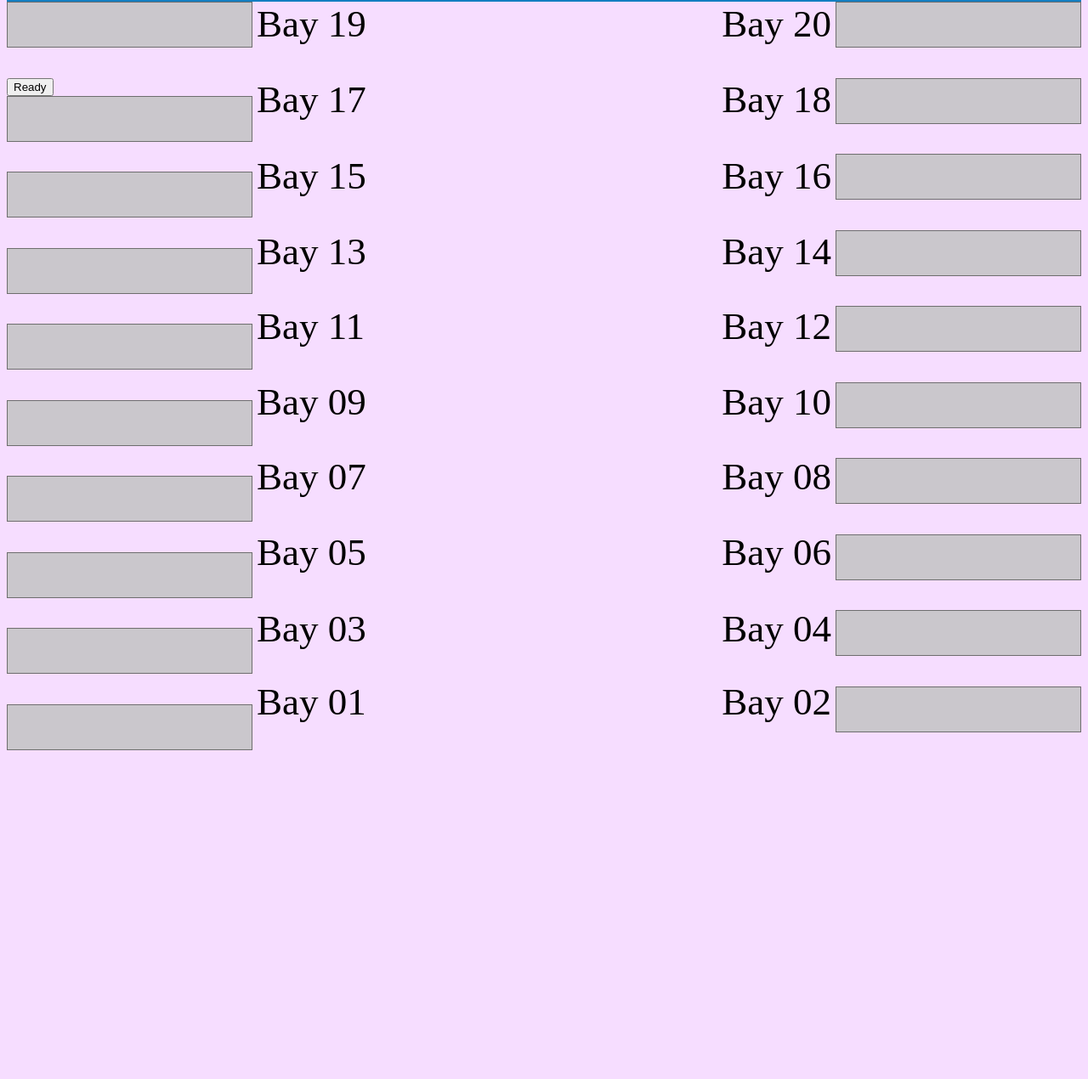
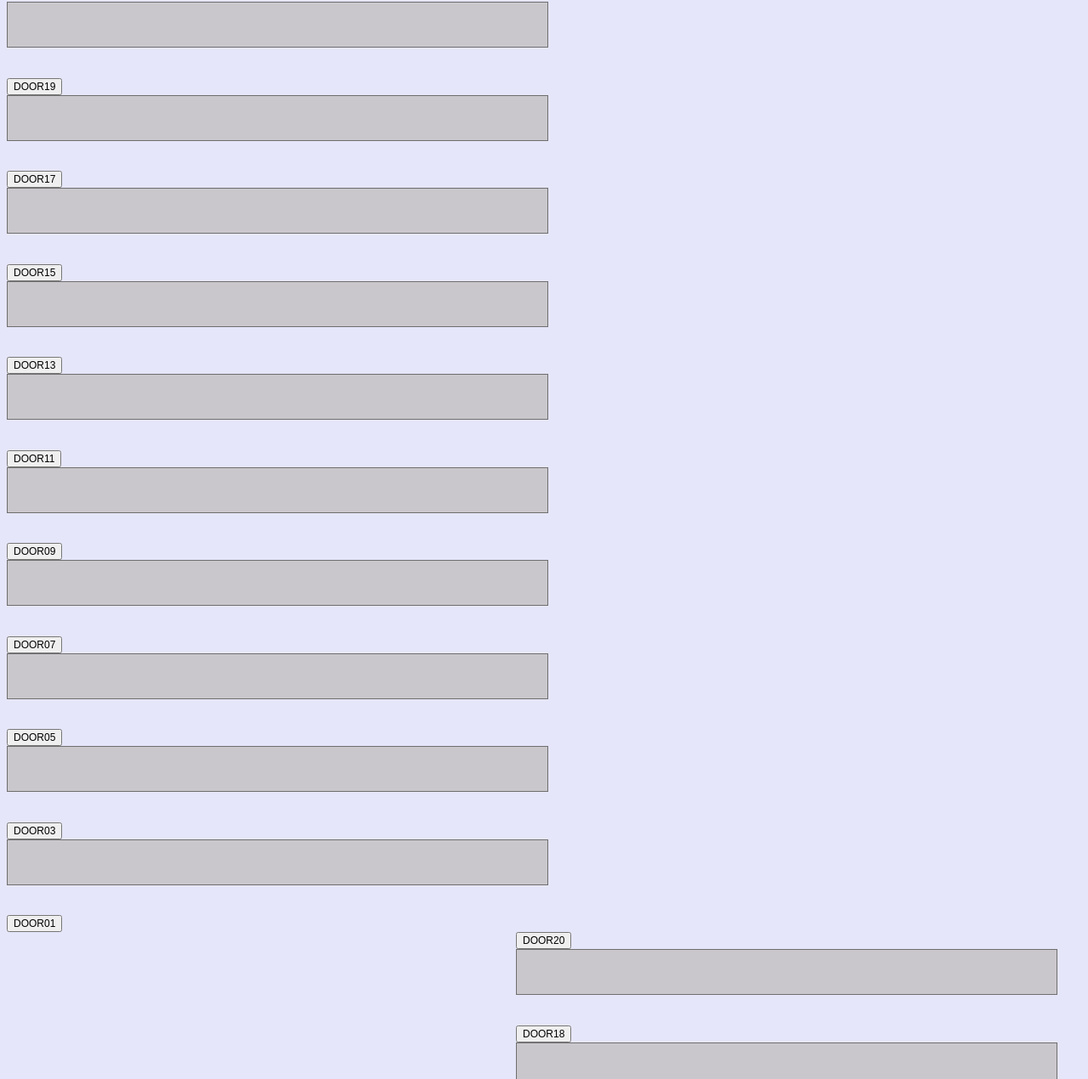
Before and after one commit to hatface13/GIT, a plain HTML site: page WHDB v2.2/index.html in a window 1280 px wide. Shown: the part 71-1341 px from the top of the page at 85% size. Before the commit the page ends 989 px from the top, so only its background shows below. Drawn offline with Linux system fonts and the light colour scheme.

Commit message:
Better layout, slimmer code, working JS

```diff
--- a/WHDB v2.2/index.html
+++ b/WHDB v2.2/index.html
@@ -12,256 +12,111 @@
     </div>
 
     <div class="left">
-      <div class="textbox">
+
         <form>
-          <div>
-            <input type="text" size="10" id="Text19"
-    				Style="background-color: #cac7cc;
-    					 height: 50px;
-    					 font-size: 40px;
-    					 border: solid 1px #6e6e6e;
-    					 vertical-align:45px;color:white;">
-        </div>
-        <button id="bt19" class="button">Ready</button>
-        <div>
-          <input type="text" size="10" id="Text17"
-            Style="background-color: #cac7cc;
-              height: 50px;
-              font-size: 40px;
-              border: solid 1px #6e6e6e;
-              vertical-align:45px;color:white"\>
+        <div class = "tbc">
+            <input type="text" size="25" id="tb19" class="textbox">
+            <input type="button" class="button" value="DOOR19" onclick="colorchange('tb19')">
         </div>
         <div>
-          <input type="text" size="10" id="Text15"
-            Style="background-color: #cac7cc;
-              height: 50px;
-              font-size: 40px;
-              border: solid 1px #6e6e6e;
-              vertical-align:45px;color:white">
+            <input type="text" class="textbox" size="25" id="tb17">
+            <input type="button" class="button" value="DOOR17" onclick="colorchange('tb17')">
         </div>
         <div>
-          <input type="text" size="10" id="Text13"
-            Style="background-color: #cac7cc;
-              height: 50px;
-              font-size: 40px;
-              border: solid 1px #6e6e6e;
-              vertical-align:45px;color:white">
+            <input type="text" size="25" id="tb15" class="textbox">
+            <input type="button" class="button" value="DOOR15" onclick="colorchange('tb15')">
         </div>
         <div>
-          <input type="text" size="10" id="Text11"
-            Style="background-color: #cac7cc;
-              height: 50px;
-              font-size: 40px;
-              border: solid 1px #6e6e6e;
-              vertical-align:45px;color:white">
+            <input type="text" size="25" id="tb13" class="textbox">
+            <input type="button" class="button" value="DOOR13" onclick="colorchange('tb13')">
         </div>
         <div>
-          <input type="text" size="10" id="Text09"
-            Style="background-color: #cac7cc;
-              height: 50px;
-              font-size: 40px;
-              border: solid 1px #6e6e6e;
-              vertical-align:45px;color:white">
+            <input type="text" size="25" id="tb11" class="textbox">
+            <input type="button" class="button" value="DOOR11" onclick="colorchange('tb11')">
         </div>
         <div>
-          <input type="text" size="10" id="Text07"
-            Style="background-color: #cac7cc;
-              height: 50px;
-              font-size: 40px;
-              border: solid 1px #6e6e6e;
-              vertical-align:45px;color:white">
+            <input type="text" size="25" id="tb09" class="textbox">
+            <input type="button" class="button" value="DOOR09" onclick="colorchange('tb09')">
         </div>
         <div>
-          <input type="text" size="10" id="Text05"
-            Style="background-color: #cac7cc;
-              height: 50px;
-              font-size: 40px;
-              border: solid 1px #6e6e6e;
-              vertical-align:45px;color:white">
+            <input type="text" size="25" id="tb07" class="textbox">
+            <input type="button" class="button" value="DOOR07" onclick="colorchange('tb07')">
         </div>
         <div>
-          <input type="text" size="10" id="Text03"
-            Style="background-color: #cac7cc;
-              height: 50px;
-              font-size: 40px;
-              border: solid 1px #6e6e6e;
-              vertical-align:45px;color:white">
+            <input type="text" size="25" id="tb05" class="textbox">
+            <input type="button" class="button" value="DOOR05" onclick="colorchange('tb05')">
         </div>
         <div>
-          <input type="text" size="10" id="Text01"
-            Style="background-color: #cac7cc;
-              height: 50px;
-              font-size: 40px;
-              border: solid 1px #6e6e6e;
-              vertical-align:45px;color:white">
+            <input type="text" size="25" id="tb03" class="textbox">
+            <input type="button" class="button" value="DOOR03" onclick="colorchange('tb03')">
+        </div>
+        <div>
+            <input type="text" size="25" id="tb01" class="textbox">
+            <input type="button" class="button" value="DOOR01" onclick="colorchange('tb01')">
         </div>
       </form>
     </div>
-  </div>
 
     <div class="right">
         <form>
-          <div>
-            <input type="text" size="10" id="Text20"
-            Style="background-color: #cac7cc;
-               height: 50px;
-               font-size: 40px;
-               border: solid 1px #6e6e6e;
-               vertical-align:45px;color:white">
+        <div>
+            <input type="button" class="button" value="DOOR20" onclick="colorchange('tb20')">
+            <input type="text" size="25" id="tb20" class="textbox">
         </div>
         <div>
-          <input type="text" size="10" id="Text18"
-            Style="background-color: #cac7cc;
-              height: 50px;
-              font-size: 40px;
-              border: solid 1px #6e6e6e;
-              vertical-align:45px;color:white">
+            <input type="button" class="button" value="DOOR18" onclick="colorchange('tb18')">
+            <input type="text" size="25" id="tb18" class="textbox">
         </div>
         <div>
-          <input type="text" size="10" id="Text16"
-            Style="background-color: #cac7cc;
-              height: 50px;
-              font-size: 40px;
-              border: solid 1px #6e6e6e;
-              vertical-align:45px;color:white">
+            <input type="button" class="button" value="DOOR16" onclick="colorchange('tb16')">
+            <input type="text" size="25" id="tb16" class="textbox">
         </div>
         <div>
-          <input type="text" size="10" id="Text14"
-            Style="background-color: #cac7cc;
-              height: 50px;
-              font-size: 40px;
-              border: solid 1px #6e6e6e;
-              vertical-align:45px;color:white">
+            <input type="button" class="button" value="DOOR14" onclick="colorchange('tb14')">
+            <input type="text" size="25" id="tb14" class="textbox">
         </div>
         <div>
-          <input type="text" size="10" id="Text12"
-            Style="background-color: #cac7cc;
-              height: 50px;
-              font-size: 40px;
-              border: solid 1px #6e6e6e;
-              vertical-align:45px;color:white">
+            <input type="button" class="button" value="DOOR12" onclick="colorchange('tb12')">
+            <input type="text" size="25" id="tb12" class="textbox">
         </div>
         <div>
-          <input type="text" size="10" id="Text10"
-            Style="background-color: #cac7cc;
-              height: 50px;
-              font-size: 40px;
-              border: solid 1px #6e6e6e;
-              vertical-align:45px;color:white">
+            <input type="button" class="button" value="DOOR10" onclick="colorchange('tb10')">
+            <input type="text" size="25" id="tb10" class="textbox">
         </div>
         <div>
-          <input type="text" size="10" id="Text08"
-            Style="background-color: #cac7cc;
-              height: 50px;
-              font-size: 40px;
-              border: solid 1px #6e6e6e;
-              vertical-align:45px;color:white">
+            <input type="button" class="button" value="DOOR08" onclick="colorchange('tb08')">
+            <input type="text" size="25" id="tb08" class="textbox">
         </div>
         <div>
-          <input type="text" size="10" id="Text06"
-            Style="background-color: #cac7cc;
-              height: 50px;
-              font-size: 40px;
-              border: solid 1px #6e6e6e;
-              vertical-align:45px;color:white">
+            <input type="button" class="button" value="DOOR06" onclick="colorchange('tb06')">
+            <input type="text" size="25" id="tb06" class="textbox">
         </div>
         <div>
-          <input type="text" size="10" id="Text04"
-            Style="background-color: #cac7cc;
-              height: 50px;
-              font-size: 40px;
-              border: solid 1px #6e6e6e;
-              vertical-align:45px;color:white">
+            <input type="button" class="button" value="DOOR04" onclick="colorchange('tb04')">
+            <input type="text" size="25" id="tb04" class="textbox">
         </div>
         <div>
-          <input type="text" size="10" id="Text02"
-            Style="background-color: #cac7cc;
-              height: 50px;
-              font-size: 40px;
-              border: solid 1px #6e6e6e;
-              vertical-align:45px;color:white">
+            <input type="button" class="button" value="DOOR02" onclick="colorchange('tb02')">
+            <input type="text" size="25" id="tb02" class="textbox">
         </div>
       </form>
+
   </div>
 
-    <div class="leftlabels">
-      <div id="l19">
-        <label>Bay 19</label>
-      </div>
-      <div  id="l17">
-        <label>Bay 17</label>
-      </div>
-      <div  id="l15">
-        <label>Bay 15</label>
-      </div>
-      <div  id="l13">
-        <label>Bay 13</label>
-      </div>
-      <div id="l11">
-        <label>Bay 11</label>
-      </div>
-      <div id="l09">
-        <label>Bay 09</label>
-      </div>
-      <div id="l07">
-        <label>Bay 07</label>
-      </div>
-      <div id="l05">
-        <label>Bay 05</label>
-      </div>
-      <div id="l03">
-        <label>Bay 03</label>
-      </div>
-      <div id="l01">
-        <label>Bay 01</label>
-      </div>
-    </div>
-
-    <div class="rightlabels">
-      <div id="r20">
-        <label>Bay 20</label>
-      </div>
-      <div  id="r18">
-        <label>Bay 18</label>
-      </div>
-      <div  id="r16">
-        <label>Bay 16</label>
-      </div>
-      <div  id="r14">
-        <label>Bay 14</label>
-      </div>
-      <div id="r12">
-        <label>Bay 12</label>
-      </div>
-      <div id="r10">
-        <label>Bay 10</label>
-      </div>
-      <div id="r08">
-        <label>Bay 08</label>
-      </div>
-      <div id="r06">
-        <label>Bay 06</label>
-      </div>
-      <div id="r04">
-        <label>Bay 04</label>
-      </div>
-      <div id="r02">
-        <label>Bay 02</label>
-      </div>
-    </div>
 
     <script type="text/javascript">
 
-      //  document.getElementById("bt19").onclick = function() {
+        function colorchange(tb1) {
 
-        //  document.getElementById("Text19").style.backgroundColor = "green";
+    var background = document.getElementById(tb1).style.backgroundColor;
+    if (background == "red") {
+        document.getElementById(tb1).style.background = "green";
+        document.getEleemntById("select").value = "UnReady";
+    } else {
+        document.getElementById(tb1).style.background = "red";
+    }
 
-        // }
-        document.getElementsByClassName('button').forEach(function() {
-          button.onClick = function(){
-            document.getElementById("Text19").style.backgroundColor = "green";
- }
-})
+}
     </script>
   </body>
 </html>
--- a/WHDB v2.2/styles/global.css
+++ b/WHDB v2.2/styles/global.css
@@ -1,7 +1,7 @@
 
 
 #header{
-  background-color: #137ec1;
+  background-color:lavender;
   height: 65px;
 }
 #headerspan{
@@ -14,11 +14,11 @@
 }
 .left{
   Float:left;
-  width: 289px;
+  width: 665px;
 }
 .right{
   float:right;
-  width: 289px;
+  width: 665px;
 }
 .leftlabels{
   font-size: 45px;
@@ -34,61 +34,19 @@
     margin-right: 5px;
     float:right;
 }
+.textbox{
+    border-style: groove;
+    border-width: thick;
+    background-color: #cac7cc;
+    height: 50px;
+    font-size: 40px;
+    border: solid 1px #6e6e6e;
+    vertical-align:45px;
+    color:white;
+}
+.button{
+    font-size: 12px;
+}
 body{
-  background-color: #f6ddff;
+  background-color:lavender;
 }
-
-#l19{
-  margin-bottom: 37px;
-}
-#l17{
-  margin-bottom: 38px;
-}
-#l15{
-  margin-bottom: 37px;
-}
-#l13{
-  margin-bottom: 36px;
-}
-#l11{
-  margin-bottom: 37px;
-}
-#l09{
-  margin-bottom: 36px;
-}
-#l07{
-  margin-bottom: 37px;
-}
-#l05{
-  margin-bottom: 38px;
-}
-#l03{
-  margin-bottom: 34px;
-}
-#r20{
-  margin-bottom: 37px;
-}
-#r18{
-  margin-bottom: 38px;
-}
-#r16{
-  margin-bottom: 37px;
-}
-#r14{
-  margin-bottom: 36px;
-}
-#r12{
-  margin-bottom: 37px;
-}
-#r10{
-  margin-bottom: 36px;
-}
-#r08{
-  margin-bottom: 37px;
-}
-#r06{
-  margin-bottom: 38px;
-}
-#r04{
-  margin-bottom: 34px;
-}
```
